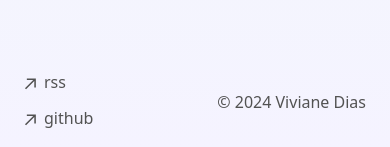
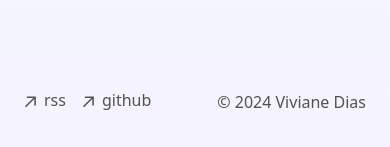
Before and after one commit to vivianedias/portfolio, a Next.js app: page / in a window 390 px wide. Shown: the part 694-841 px from the top of the page. Built offline with nearby package versions, Linux system fonts and the light colour scheme.

Commit message:
fix: footer spacing

```diff
--- a/src/app/layout.tsx
+++ b/src/app/layout.tsx
@@ -25,11 +25,11 @@ export const metadata: Metadata = {
     template: "%s | Viviane Dias",
   },
   description:
-    "Hi! I'm Viviane Dias, a full-stack software engineer with over 5+ years of experience based in São Paulo, Brazil.",
+    "Hi! I'm Viviane Dias, a senior frontend engineer with over 5+ years of experience based in São Paulo, Brazil.",
   openGraph: {
     title: "Viviane Dias | Portfolio",
     description:
-      "Hi! I'm Viviane Dias, a full-stack software engineer with over 5+ years of experience based in São Paulo, Brazil.",
+      "Hi! I'm Viviane Dias, a senior frontend engineer with over 5+ years of experience based in São Paulo, Brazil.",
     url: baseUrl,
     siteName: "Viviane Dias's Portfolio",
     locale: "en_US",
--- a/src/components/Footer.tsx
+++ b/src/components/Footer.tsx
@@ -18,7 +18,7 @@ function ArrowIcon() {
 export default function Footer() {
   return (
     <footer className="flex h-32 w-full flex-row items-center justify-between gap-1 px-6 text-base md:max-w-3xl">
-      <ul className="font-sm mt-8 flex flex-col space-x-0 space-y-2 text-neutral-600 md:flex-row md:space-x-4 md:space-y-0 dark:text-neutral-300">
+      <ul className="font-sm mt-8 flex space-x-4 space-y-0 text-neutral-600 md:flex-row dark:text-neutral-300">
         <li>
           <a
             className="flex items-center transition-all hover:text-neutral-800 dark:hover:text-neutral-100"
```
